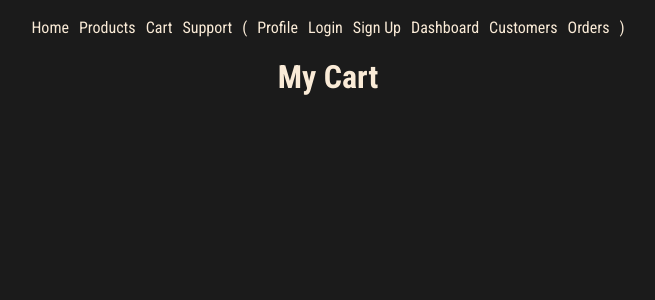
After one commit to PythThm/Agile-Development-Project, a Flask app: page /orders/cart in a window 1280 px wide. The commit adds this page. Shown: the top 300 px of the page, without its empty margins (312-967 px from the left). Run offline with Flask 3, Linux system fonts and the light colour scheme.

Commit message:
create files and folders for Supports, Admin, and Cart

```diff
--- a/app.py
+++ b/app.py
@@ -3,7 +3,7 @@ from pathlib import Path
 from db import db
 
 from routes import api_users_bp, api_products_bp, api_orders_bp, api_images_bp
-from routes import users_bp, products_bp, orders_bp, auth_bp
+from routes import users_bp, products_bp, orders_bp, auth_bp, supports_bp, admin_bp
 
 from flask_login import LoginManager
 
@@ -34,6 +34,8 @@ app.register_blueprint(auth_bp, url_prefix="/auth")
 app.register_blueprint(users_bp, url_prefix="/users")
 app.register_blueprint(products_bp, url_prefix="/products")
 app.register_blueprint(orders_bp, url_prefix="/orders")
+app.register_blueprint(supports_bp, url_prefix="/supports")
+app.register_blueprint(admin_bp, url_prefix="/admin")
 
 if __name__ == '__main__':
     app.run(debug=True, port=8888)
--- a/routes/__init__.py
+++ b/routes/__init__.py
@@ -9,3 +9,5 @@ from .users import users_bp
 from .products import products_bp
 from .orders import orders_bp
 from .auth import auth_bp
+from .supports import supports_bp
+from .admin import admin_bp
--- a/routes/orders.py
+++ b/routes/orders.py
@@ -29,3 +29,7 @@ def order_process_web(order_id):
         return message, 400
     db.session.commit()
     return redirect(url_for("orders.orders"))
+
+@orders_bp.route('/cart')
+def cart():
+    return render_template('pages/cart.html')
--- a/templates/base.html
+++ b/templates/base.html
@@ -13,8 +13,8 @@
         <div>
             <a href="{{ url_for('home') }}">Home</a>
             <a href="{{ url_for('products.products') }}">Products</a>
-            <a href="/">Cart</a>
-            <a href="/">Support</a>
+            <a href="{{ url_for('orders.cart') }}">Cart</a>
+            <a href="{{ url_for('supports.supports') }}">Support</a>
             <span>
                 (
             </span>
@@ -23,7 +23,7 @@
             <a href="{{ url_for('auth.login') }}">Login</a>
             <a href="{{ url_for('auth.signup') }}">Sign Up</a>
             <!-- Only Admin -->
-            <a href="/">Dashboard</a>
+            <a href="{{ url_for('admin.admin') }}">Dashboard</a>
             <a href="{{ url_for('users.users') }}">Customers</a>
             <a href="{{ url_for('orders.orders') }}">Orders</a>
             <span>
--- /dev/null
+++ b/templates/pages/cart.html
@@ -0,0 +1,5 @@
+{% extends "base.html" %}
+
+{% block content %}
+<h1>My Cart</h1>
+{% endblock %}
```
Also changed, not shown: routes/admin.py (added, +7 -0 lines), routes/supports.py (added, +7 -0 lines), templates/supports/supports.html (renamed from templates/support/support.html).
